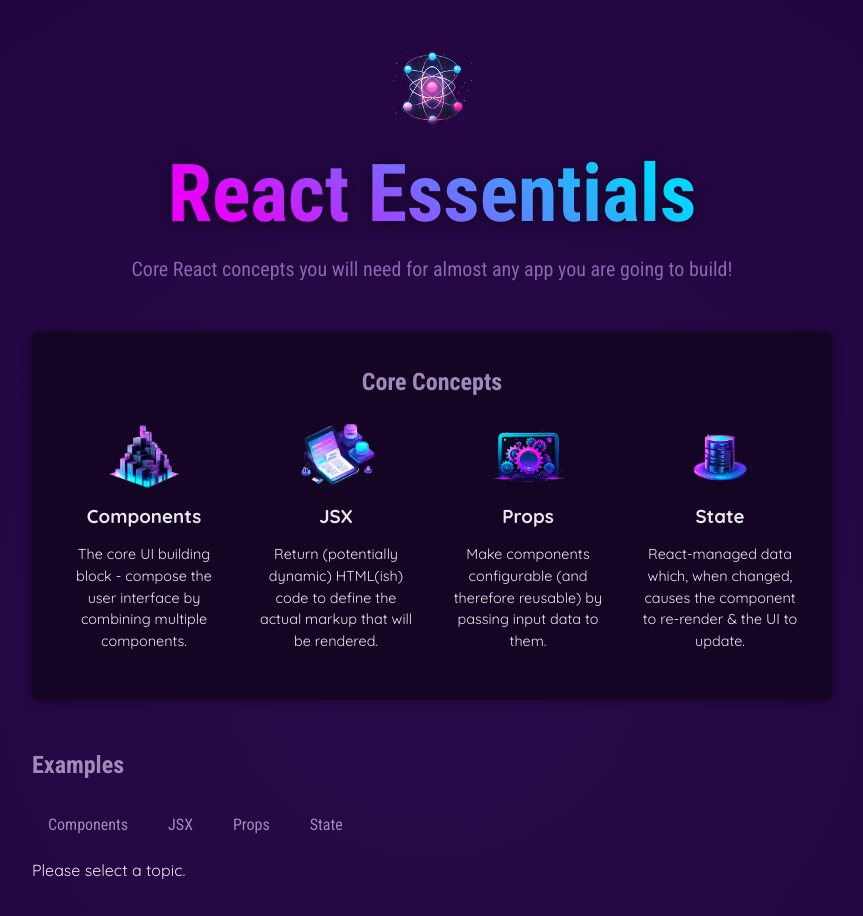
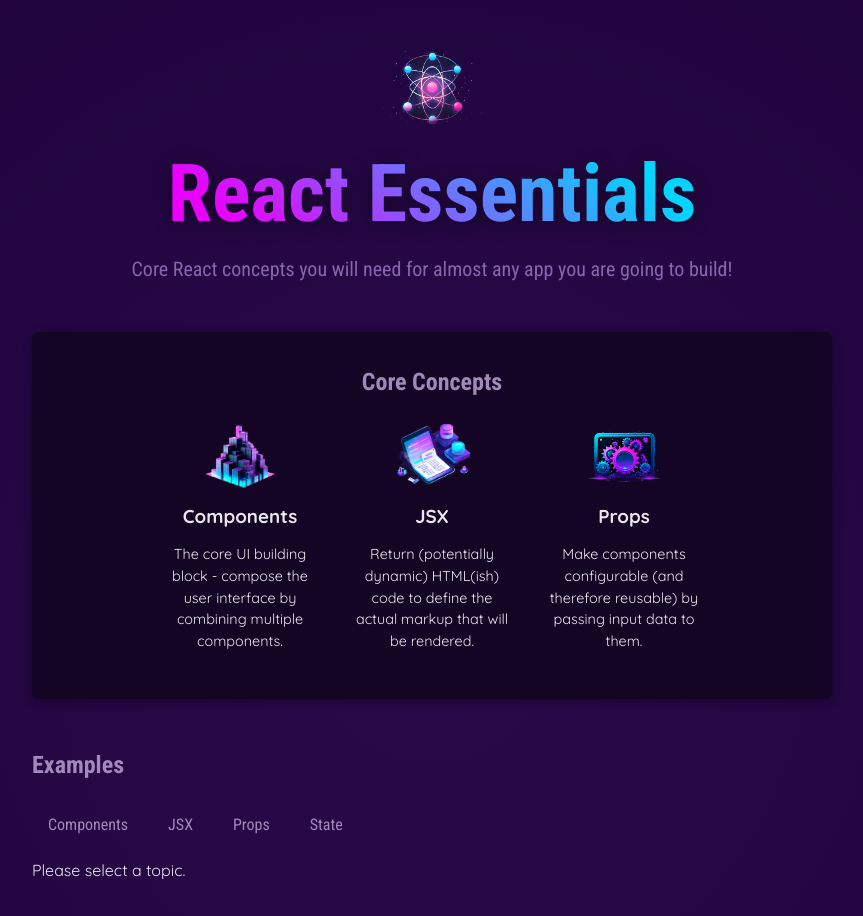
Before and after one commit to sairam751/React, a React (Vite) app: page / in a window 1280 px wide. Shown: the top 916 px of the page, without its empty margins (208-1071 px from the left). Built offline with nearby package versions, Linux system fonts and the light colour scheme.

Commit message:
3,58 outputting list data dynamically and key value for components

```diff
--- a/src/App.jsx
+++ b/src/App.jsx
@@ -31,14 +31,9 @@ console.log("App Component")
         <section id="core-concepts">
           <h2>Core Concepts</h2>
           <ul>
-            <CoreConcept
-              title={CORE_CONCEPTS[0].title}
-              description={CORE_CONCEPTS[0].description}
-              image={CORE_CONCEPTS[0].image}
-            />
-            <CoreConcept {...CORE_CONCEPTS[1]} />
-            <CoreConcept {...CORE_CONCEPTS[2]} />
-            <CoreConcept {...CORE_CONCEPTS[3]} />
+          {CORE_CONCEPTS.map((conceptItem) => (
+              <CoreConcept key={conceptItem.title} {...conceptItem} />
+            ))}
           </ul>
         </section>
         <section id="examples">
--- a/src/data.js
+++ b/src/data.js
@@ -22,12 +22,12 @@ export const CORE_CONCEPTS = [
     description:
       'Make components configurable (and therefore reusable) by passing input data to them.',
   },
-  {
+  /*{
     image: stateImg,
     title: 'State',
     description:
       'React-managed data which, when changed, causes the component to re-render & the UI to update.',
-  },
+  },*/
 ];
 
 export const EXAMPLES = {
```
